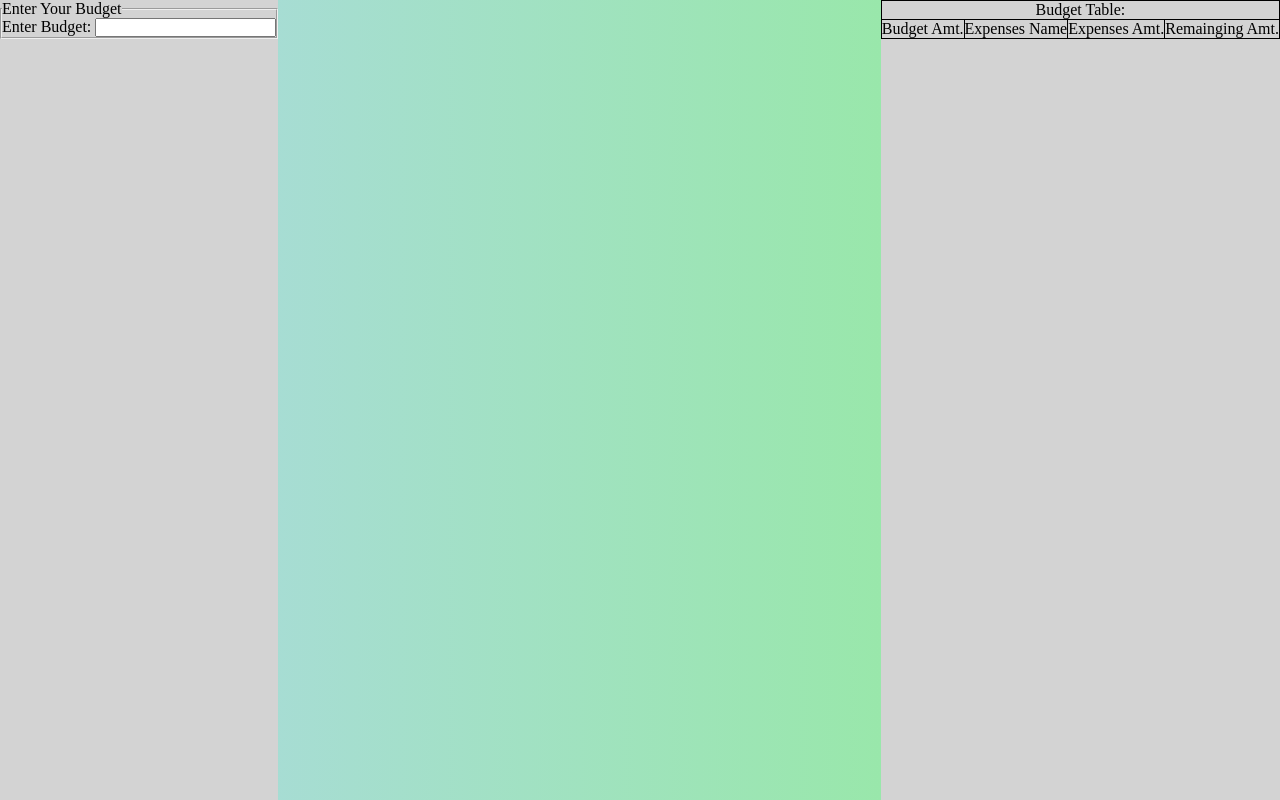
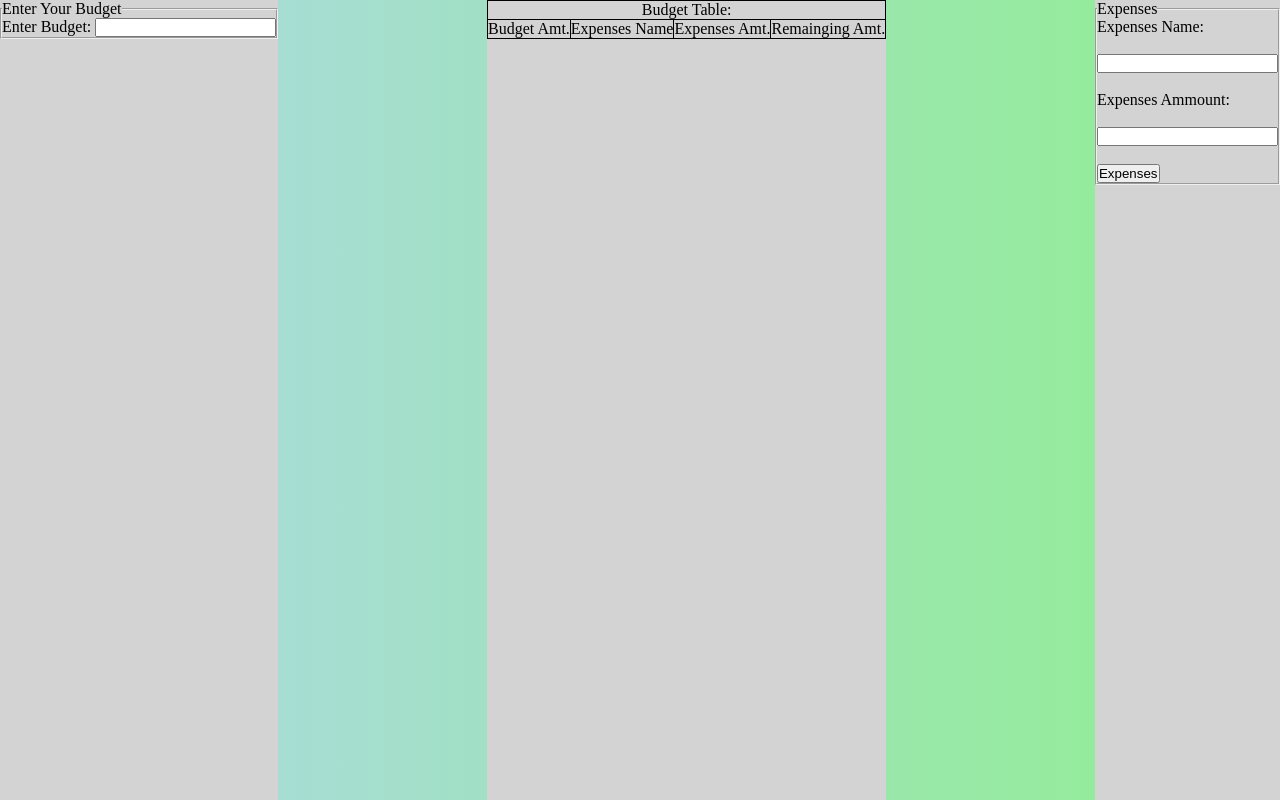
Before and after one commit to PranavJoshi2893/budgetApplication, a plain HTML site: page index.html in a window 1280 px wide. Drawn offline with Linux system fonts and the light colour scheme.

Commit message:
Edit index.html and style.css

```diff
--- a/index.html
+++ b/index.html
@@ -31,6 +31,20 @@
             </table>
         </div>
 
+        <div class="commonproperties">
+            <div>
+                <fieldset>
+                    <legend>Expenses</legend>
+                    <label>Expenses Name:</label><br><br>
+                    <input type="text"><br><br>
+                    <label>Expenses Ammount:</label><br><br>
+                    <input type="number"><br><br>
+                    <button type="reset">Expenses</button>
+                </fieldset>
+            </div>
+            <div></div>
+        </div>
+
     </div>
 
 </body>
--- a/style.css
+++ b/style.css
@@ -18,7 +18,6 @@ td{
 
 .commonproperties{
     background-color: lightgrey;
-
 }
 
 #mainContainer{
```
